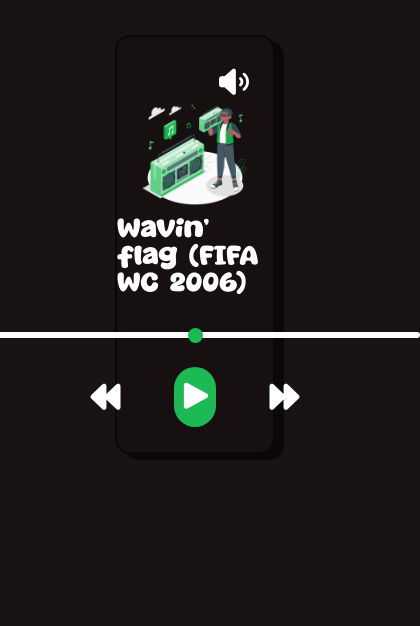
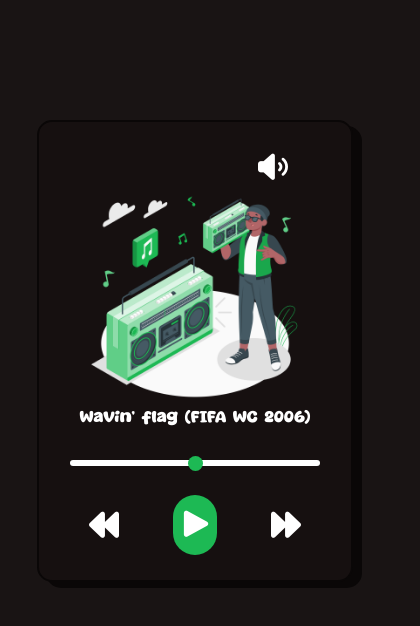
Before and after one commit to Abdoaref739/The-most-supercalifragilisticexpialidocious-music-player, a plain HTML site: page index.html in a window 390 px wide. Shown: the whole page, 420 px wide, since content can reach past the window. Drawn offline with Linux system fonts and the light colour scheme; a small style sheet from the web is missing.

Commit message:
added more beautiful features and addons

```diff
--- a/style.css
+++ b/style.css
@@ -13,7 +13,7 @@
     flex-direction: column;
      background-color: #191414;
     background-size: cover;
-    cursor:url("./images/icons8-cursor-60.png");
+    cursor: url("./images/icons8-cursor-60.png"), auto;
 }
 
 .container{
@@ -72,6 +72,7 @@
     margin-top: 30px;
     border-radius: 10px;
     height: 6px;
+    cursor: url("./images/icons8-cursor-50.png"), auto;
 }
 #progress-bar::-webkit-slider-thumb{
     appearance: none;
@@ -79,6 +80,7 @@
     height: 15px;
     border-radius: 20px;
     background-color: #1DB954;
+    cursor: url("./images/icons8-cursor-50.png"), auto;
 }
 #run-music-button{
     width: 60px;
@@ -89,7 +91,7 @@
     font-size: 30px;
     border-color: transparent;
     margin-top: 0px;
-    cursor: pointer, url("./images/icons8-cursor-60.png");
+    cursor: url("./images/icons8-cursor-50.png"), auto;
 }
 .player-bottom-div{
     width: 100%;
@@ -111,7 +113,7 @@
     margin-left: 30px;
     margin-right: 30px;
     padding: 20px;
-    cursor: pointer, url("./images/icons8-cursor-60.png");
+    cursor: url("./images/icons8-cursor-50.png"), auto;
 }
 #current-time{
     font-size: 18px;
@@ -122,5 +124,37 @@
     color: white;
     font-size: 30px;
     margin-left: 50%;
-    cursor: pointer, url("./images/icons8-cursor-60.png");
+    cursor: url("./images/icons8-cursor-50.png"), auto;
 }
+@media screen and (max-width: 1200px){
+    #progress-bar{
+        width: 250px;
+    }
+}
+@media screen and (max-width: 1000px){
+    .album-name{
+        font-size: 20px;
+    }
+    .container{
+        margin-top: 100;
+    }
+}
+@media screen and (max-width: 650px){
+    .container{
+        width: 80%;
+    }
+    #run-music-button{
+        width: 100px;
+    }
+}
+@media screen and (max-width: 400px){
+    .album-name{
+        font-size: 15px;
+    }
+    #run-music-button{
+        width: 200px;
+    }
+    .container{
+        margin-top: 120px;
+    }
+}
```
Also changed, not shown: images/icons8-cursor-50.png (added).
